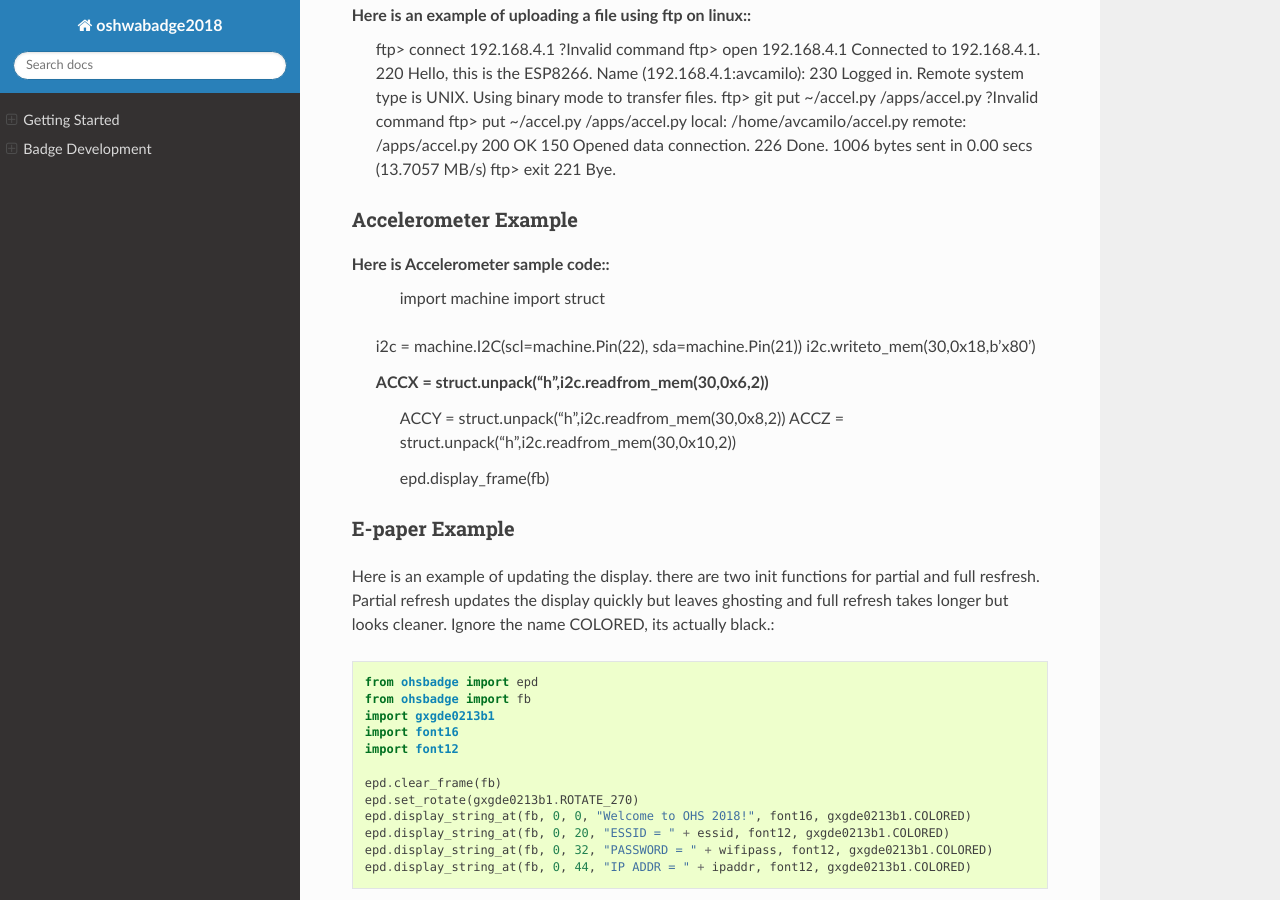
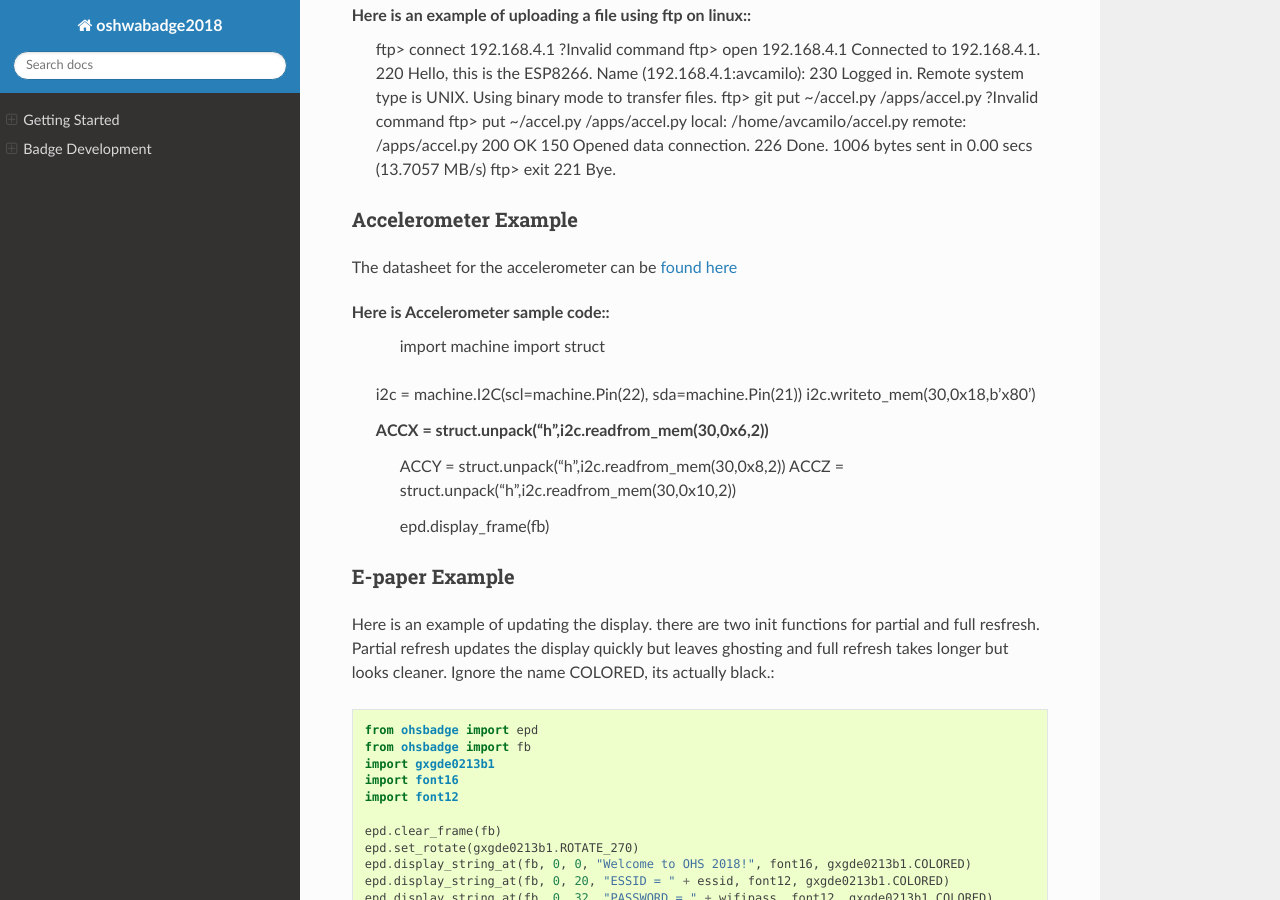
Before and after one commit to oshwabadge2018/oshwabadge2018.github.io, a Sphinx documentation site: the page built from source/docs.rst, in a window 1280 px wide and 900 px high, scrolled down 2139 px. Built offline with Sphinx 7.4.7 and the Read the Docs theme 2.0.0, drawn with Linux system fonts in a browser that asks for light colours.

Commit message:
added datasheet for accelerometer

```diff
--- a/source/docs.rst
+++ b/source/docs.rst
@@ -111,6 +111,7 @@ Here is an example of uploading a file using ftp on linux::
 
 Accelerometer Example
 ++++++++++++++++++++++
+The datasheet for the accelerometer can be `found here <http://www.farnell.com/datasheets/2189770.pdf>`_
 
 Here is Accelerometer sample code::
 	import machine
```
